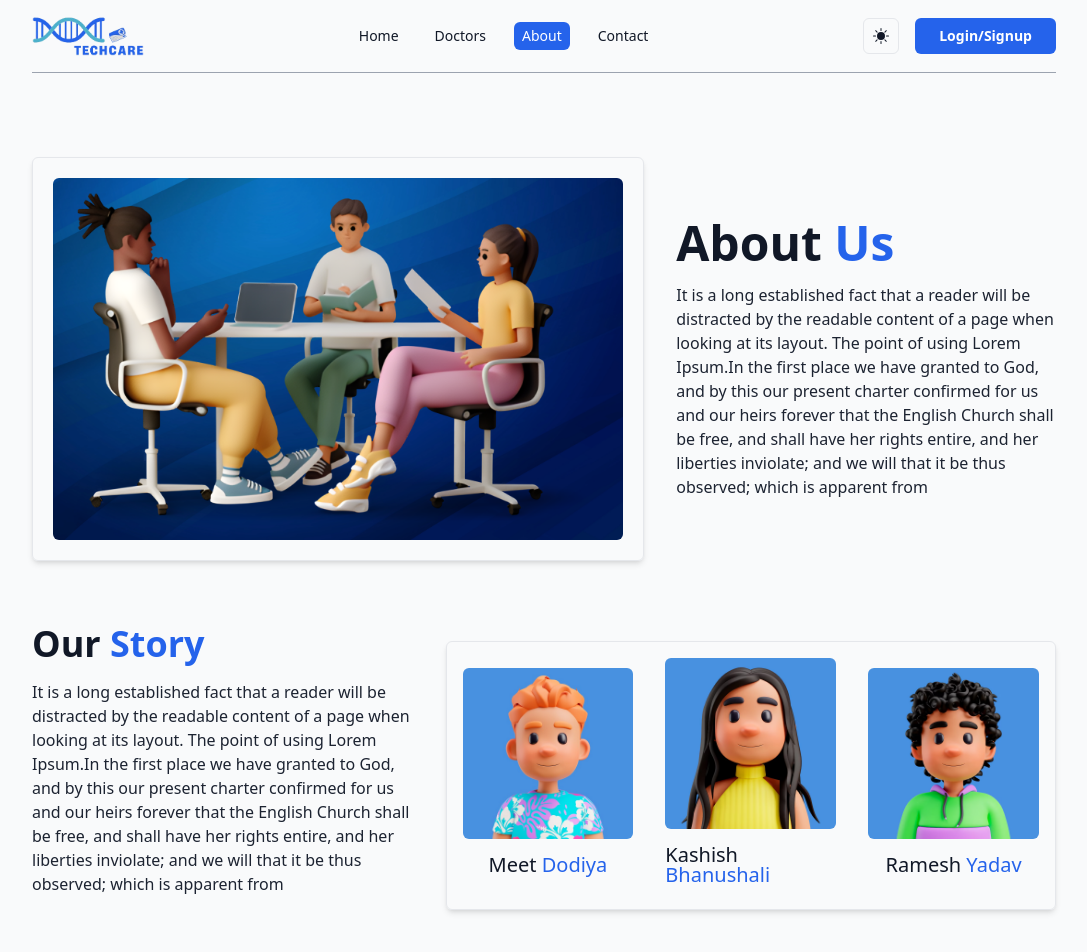
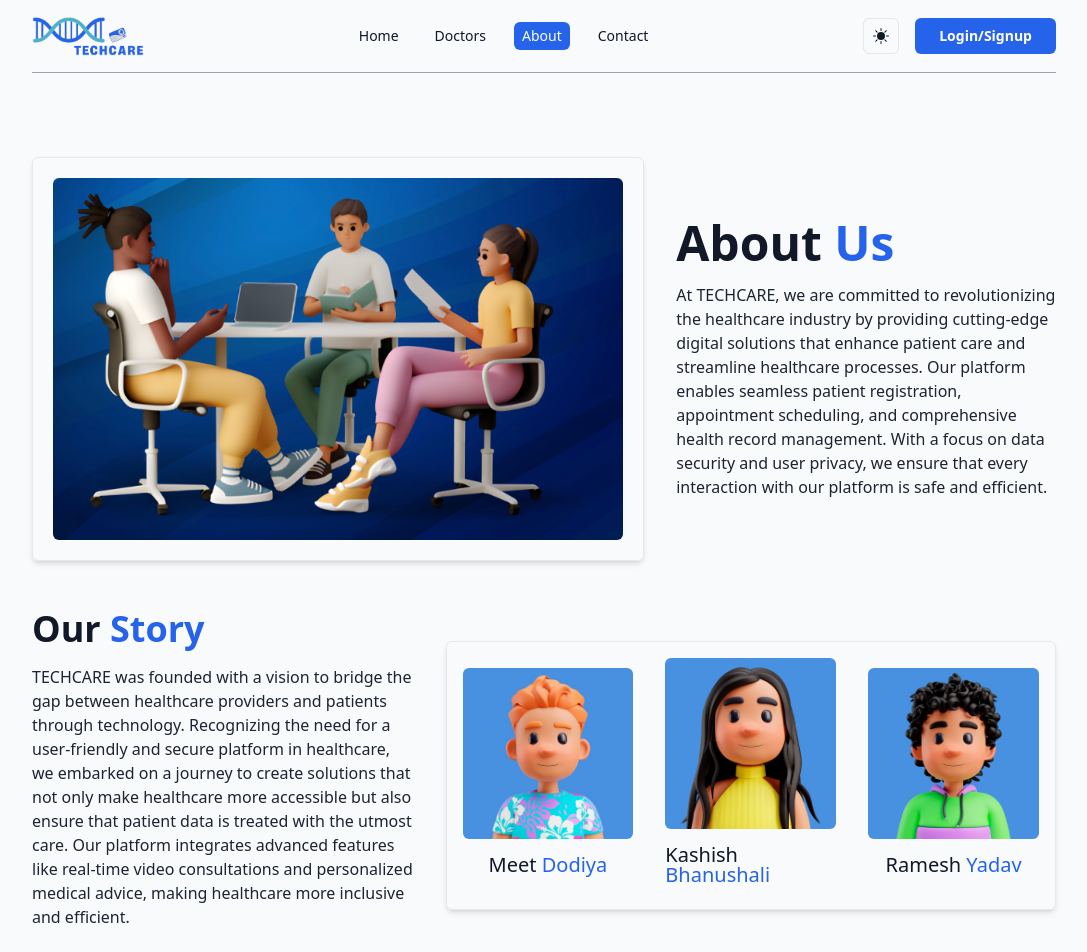
Before and after one commit to MeetDOD/TECHCARE, a React (Vite) app in the folder frontend/: page /about in a window 1280 px wide. Shown: the top 952 px of the page, without its empty margins (96-1183 px from the left). Built offline with nearby package versions, Linux system fonts and the light colour scheme; no server answers.

Commit message:
fix:about us

```diff
--- a/frontend/src/pages/AboutUs.jsx
+++ b/frontend/src/pages/AboutUs.jsx
@@ -1,8 +1,8 @@
 import React, { useEffect } from "react";
-import meet from "../assets/team/meet.png"
-import kashish from "../assets/team/kashish.png"
-import ramesh from "../assets/team/ramesh.png"
-import about from "../assets/team/about.png"
+import meet from "../assets/team/meet.png";
+import kashish from "../assets/team/kashish.png";
+import ramesh from "../assets/team/ramesh.png";
+import about from "../assets/team/about.png";
 
 const AboutUs = () => {
   useEffect(() => {
@@ -12,37 +12,78 @@ const AboutUs = () => {
   return (
     <div className="2xl:container lg:py-16  md:py-12 py-9 ">
       <div className="flex flex-col lg:flex-row justify-between gap-8">
-                <div className="w-full lg:w-8/12  shadow-md border rounded-md p-5" style={{
+        <div
+          className="w-full lg:w-8/12  shadow-md border rounded-md p-5"
+          style={{
             borderColor: `var(--borderColor)`,
-                }}>
-                    <img className="w-full h-full rounded-md" src={about} alt="A group of People" />
+          }}
+        >
+          <img
+            className="w-full h-full rounded-md"
+            src={about}
+            alt="A group of People"
+          />
         </div>
         <div className="w-full lg:w-5/12 flex flex-col justify-center">
-                    <h1 className="text-4xl lg:text-5xl font-bold leading-9 pb-4">About <span className="text-primary">Us</span></h1>
-                    <p className="font-normal text-base leading-6 opacity-95">It is a long established fact that a reader will be distracted by the readable content of a page when looking at its layout. The point of using Lorem Ipsum.In the first place we have granted to God, and by this our present charter confirmed for us and our heirs forever that the English Church shall be free, and shall have her rights entire, and her liberties inviolate; and we will that it be thus observed; which is apparent from</p>
+          <h1 className="text-4xl lg:text-5xl font-bold leading-9 pb-4">
+            About <span className="text-primary">Us</span>
+          </h1>
+          <p className="font-normal text-base leading-6 opacity-95">
+            At TECHCARE, we are committed to revolutionizing the healthcare
+            industry by providing cutting-edge digital solutions that enhance
+            patient care and streamline healthcare processes. Our platform
+            enables seamless patient registration, appointment scheduling, and
+            comprehensive health record management. With a focus on data
+            security and user privacy, we ensure that every interaction with our
+            platform is safe and efficient.
+          </p>
         </div>
       </div>
 
       <div className="flex lg:flex-row flex-col justify-between gap-8 pt-12">
         <div className="w-full lg:w-5/12 flex flex-col justify-center">
-                    <h1 className="text-3xl lg:text-4xl font-bold leading-9 pb-4 ">Our <span className="text-primary">Story</span></h1>
-                    <p className="font-normal text-base leading-6 opacity-95">It is a long established fact that a reader will be distracted by the readable content of a page when looking at its layout. The point of using Lorem Ipsum.In the first place we have granted to God, and by this our present charter confirmed for us and our heirs forever that the English Church shall be free, and shall have her rights entire, and her liberties inviolate; and we will that it be thus observed; which is apparent from</p>
+          <h1 className="text-3xl lg:text-4xl font-bold leading-9 pb-4 ">
+            Our <span className="text-primary">Story</span>
+          </h1>
+          <p className="font-normal text-base leading-6 opacity-95">
+            TECHCARE was founded with a vision to bridge the gap between
+            healthcare providers and patients through technology. Recognizing
+            the need for a user-friendly and secure platform in healthcare, we
+            embarked on a journey to create solutions that not only make
+            healthcare more accessible but also ensure that patient data is
+            treated with the utmost care. Our platform integrates advanced
+            features like real-time video consultations and personalized medical
+            advice, making healthcare more inclusive and efficient.
+          </p>
         </div>
         <div className="w-full lg:w-8/12 lg:pt-8 ">
-                    <div className="grid md:grid-cols-3 sm:grid-cols-2 grid-cols-1 shadow-md rounded-md border" style={{
+          <div
+            className="grid md:grid-cols-3 sm:grid-cols-2 grid-cols-1 shadow-md rounded-md border"
+            style={{
               borderColor: `var(--borderColor)`,
-                    }}>
+            }}
+          >
             <div className="p-4 pb-6 flex justify-center flex-col items-center">
               <img className="rounded-md" src={meet} alt="Alexa featured Img" />
-                            <p className="font-medium text-xl leading-5 mt-4">Meet <span className="text-primary">Dodiya</span></p>
+              <p className="font-medium text-xl leading-5 mt-4">
+                Meet <span className="text-primary">Dodiya</span>
+              </p>
             </div>
             <div className="p-4 pb-6 flex justify-center flex-col items-center">
-                            <img className="rounded-md" src={kashish} alt="Olivia featured Img" />
-                            <p className="font-medium text-xl leading-5 mt-4">Kashish <span className="text-primary">Bhanushali</span></p>
+              <img
+                className="rounded-md"
+                src={kashish}
+                alt="Olivia featured Img"
+              />
+              <p className="font-medium text-xl leading-5 mt-4">
+                Kashish <span className="text-primary">Bhanushali</span>
+              </p>
             </div>
             <div className="p-4 pb-6 flex justify-center flex-col items-center">
               <img className="rounded-md" src={ramesh} alt="Liam featued Img" />
-                            <p className="font-medium text-xl leading-5 mt-4">Ramesh <span className="text-primary">Yadav</span></p>
+              <p className="font-medium text-xl leading-5 mt-4">
+                Ramesh <span className="text-primary">Yadav</span>
+              </p>
             </div>
           </div>
         </div>
```
Lines whose indentation alone changed are shown as unchanged.
